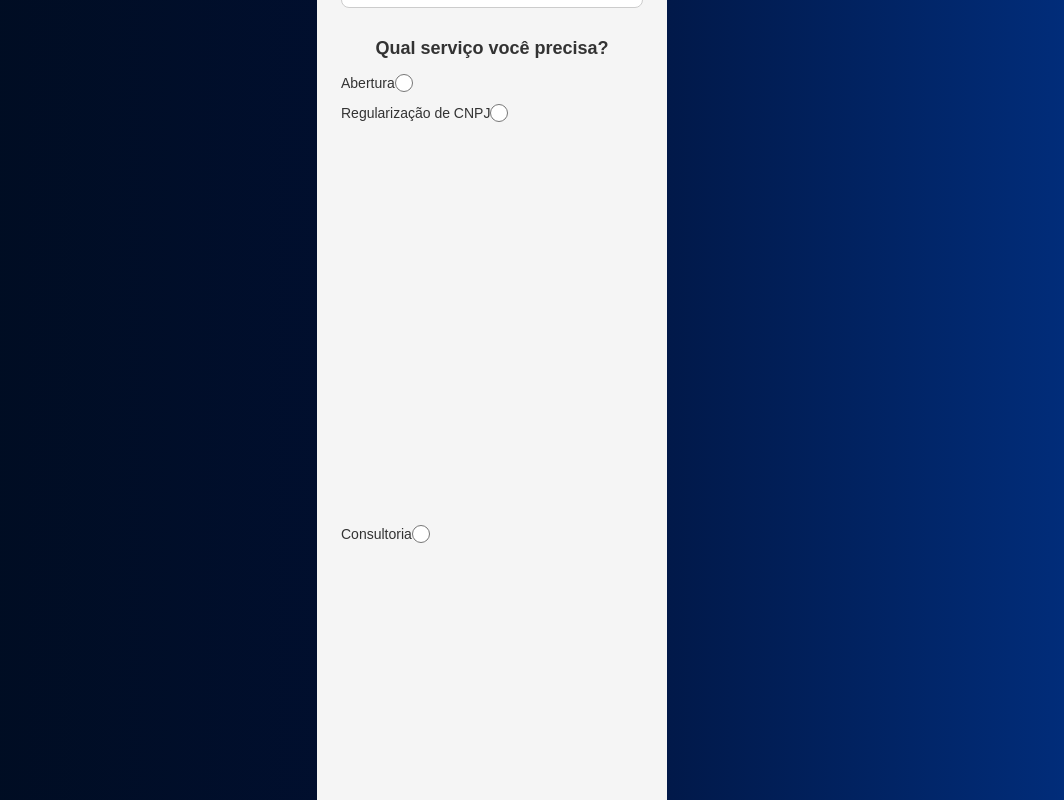
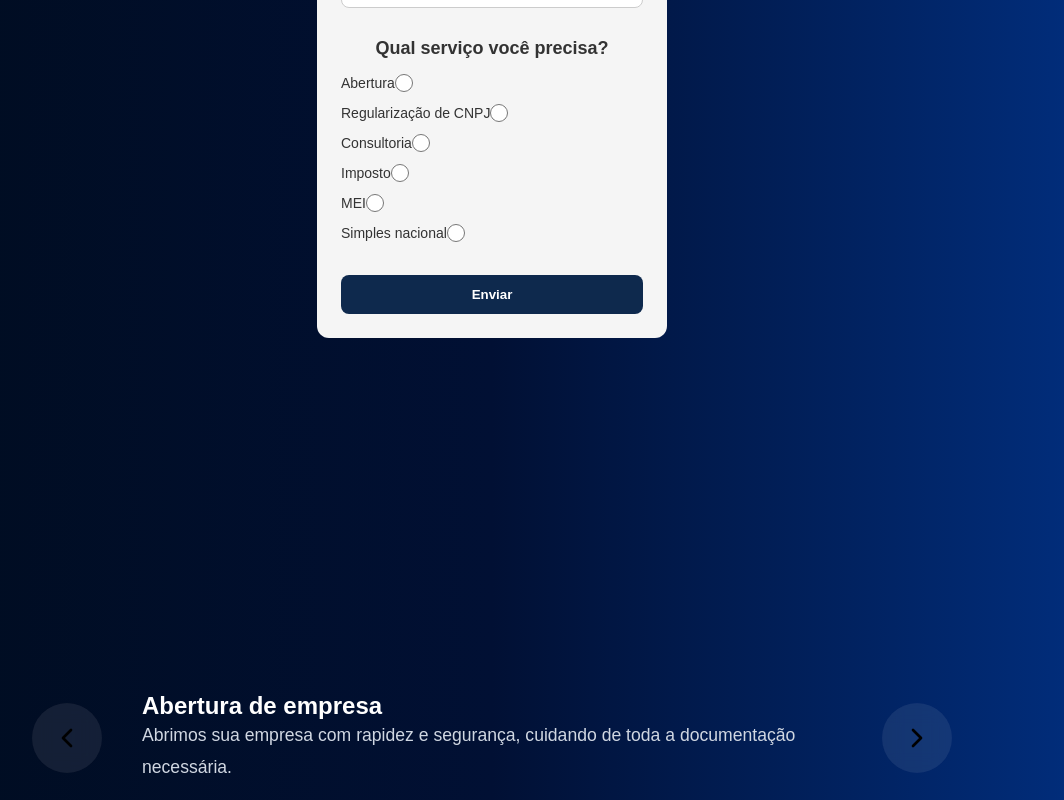
Before and after one commit to Ph-dev-77/site-contabilidade, a React (Vite) app: page / in a window 1280 px wide. Shown: the part 1140-1940 px from the top of the page, without its empty margins (148-1212 px from the left). Built offline with nearby package versions, Linux system fonts and the light colour scheme.

Commit message:
Erro de ClassName nos inputs
Havia colocado um ClassName nos inputs que estava puxando o meu card principal pra baixo

```diff
--- a/src/components/Formulario/Formulario.jsx
+++ b/src/components/Formulario/Formulario.jsx
@@ -173,7 +173,7 @@ function Formulario() {
                             </label>
 
                             <input
-                                className='servicos'
+
                                 type="radio"
                                 name="servico"
                                 id="Consultoria"
@@ -194,7 +194,7 @@ function Formulario() {
                             </label>
 
                             <input
-                                className='servicos'
+
                                 type="radio"
                                 name="servico"
                                 id="Imposto"
@@ -214,7 +214,7 @@ function Formulario() {
                             </label>
 
                             <input
-                                className='servicos'
+
                                 type="radio"
                                 name="servico"
                                 id="MEI"
@@ -235,7 +235,7 @@ function Formulario() {
 
 
                             <input
-                                className='servicos'
+
                                 type="radio"
                                 name="servico"
                                 id="Simples-nacional"
```
